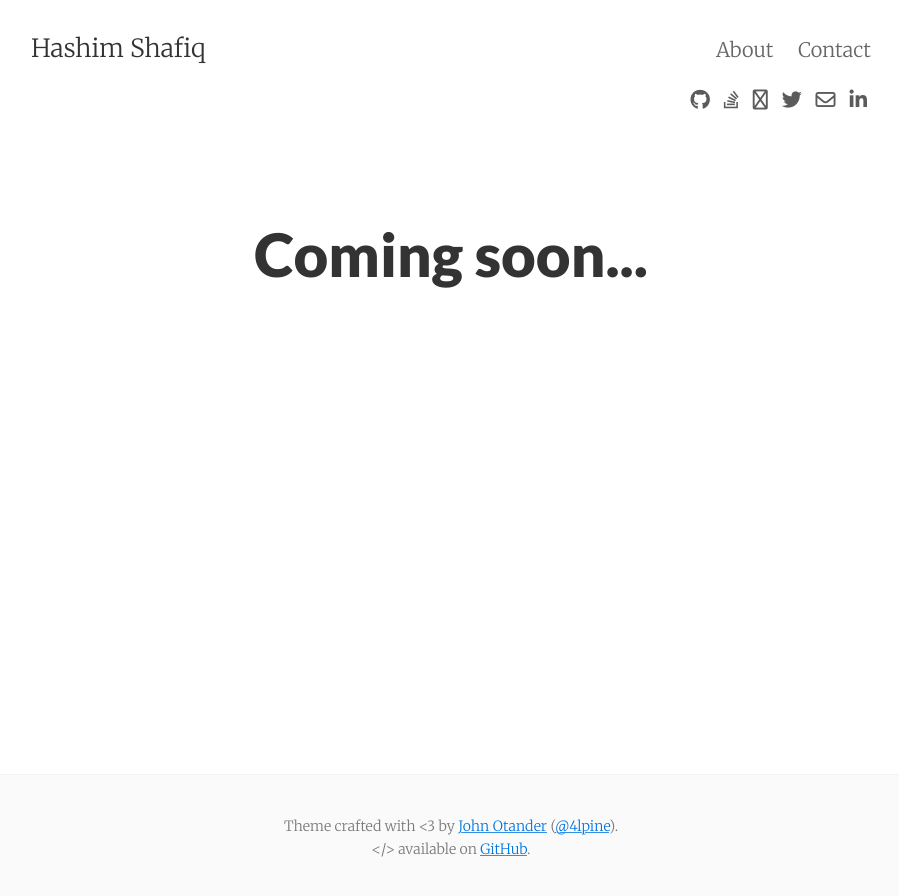
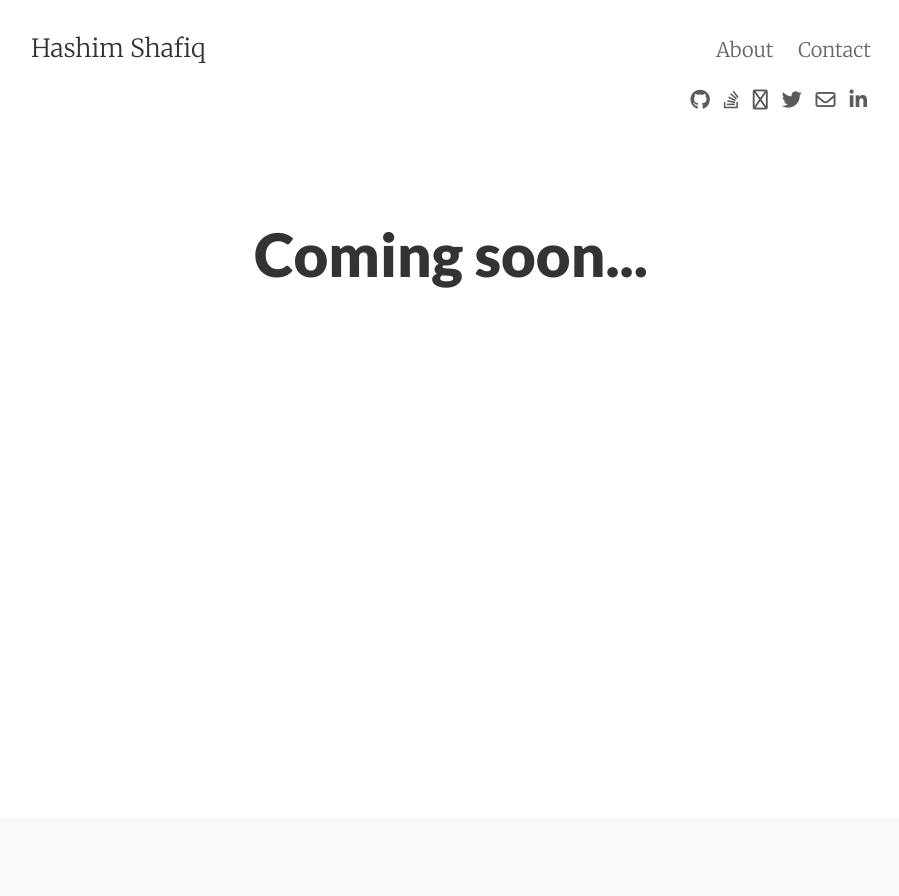
Before and after one commit to hashimshafiq/hashimshafiq.github.io, a Jekyll site: the page built from index.html, in a window 1280 px wide. Shown: the top 896 px of the page, without its empty margins (189-1088 px from the left). Built offline with Jekyll 4.4.1, drawn with Linux system fonts in a browser that asks for light colours; nearby versions of some CDN libraries; the list of posts is cut into pages by our own code.

Commit message:
footer changed

```diff
--- a/_includes/footer.html
+++ b/_includes/footer.html
@@ -1,8 +1,7 @@
 <footer class="center">
   <div class="measure">
     <small>
-      Theme crafted with &lt;3 by <a href="http://johnotander.com">John Otander</a> (<a href="https://twitter.com/4lpine">@4lpine</a>).<br>
-      &lt;/&gt; available on <a href="https://github.com/johnotander/pixyll">GitHub</a>.
+
     </small>
   </div>
 </footer>
```
